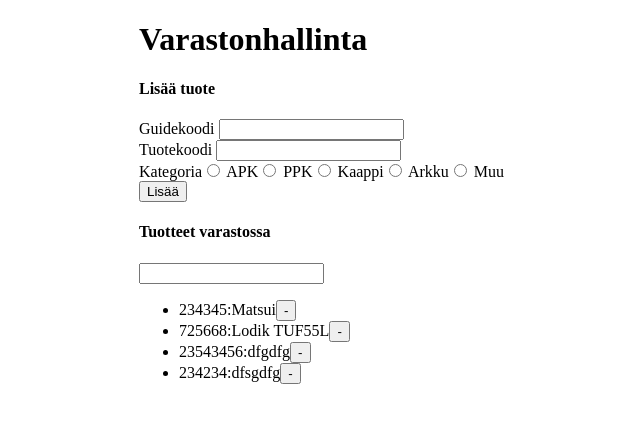
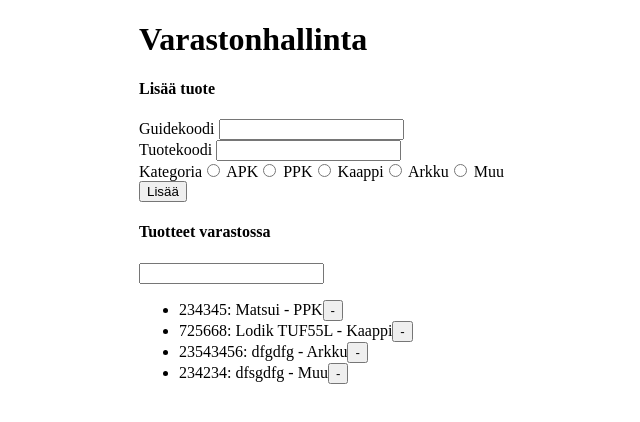
Before and after one commit to LauriNiva/varastonhallinta, a React (Create React App) app: page / in a window 1280 px wide. Shown: the top 422 px of the page, without its empty margins (101-741 px from the left). Built offline with nearby package versions, Linux system fonts and the light colour scheme; data requests are answered from the project's data file.

Commit message:
Show categories on listed items

```diff
--- a/src/App.js
+++ b/src/App.js
@@ -104,7 +104,7 @@
 
       <h4>Tuotteet varastossa</h4>
       <input value={itemsFilter} onChange={handleFilterChange} />
-      <Items items={goodsToShow} deleteItem={deleteItem} />
+      <Items items={goodsToShow} deleteItem={deleteItem} categories={categories} />
 
 
 
--- a/src/components/Items.js
+++ b/src/components/Items.js
@@ -1,13 +1,30 @@
-const Items = ({ items, deleteItem }) => {
+const Items = ({ items, deleteItem, categories }) => {
+
+    console.log("cat:", categories);
+    let itemList;
+
+    if (categories[0]) {
+        itemList = items.map(item =>
+            <li key={item.id}>
+                {item.elguide}: {item.name} - {categories[item.id].name}
+                <button onClick={() => deleteItem(item.id)}>-</button>
+            </li>
+        );
+    } else {
+        itemList = items.map(item =>
+            <li key={item.id}>
+                {item.elguide}: {item.name} -
+                <button onClick={() => deleteItem(item.id)}>-</button>
+            </li>
+        );
+    }
+
+
+
     return (
         <div className="items">
             <ul>
-                {items.map(item =>
-                    <li key={item.id}>
-                        {item.elguide}:{item.name}
-                        <button onClick={() => deleteItem(item.id)}>-</button>
-                    </li>
-                )}
+                {itemList}
             </ul>
         </div>
     )
```
